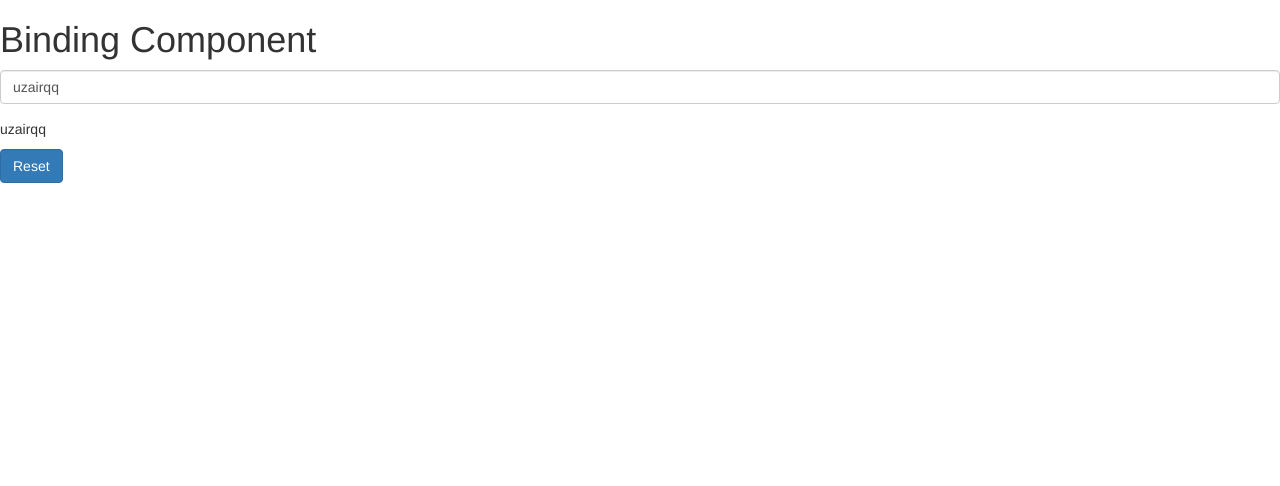
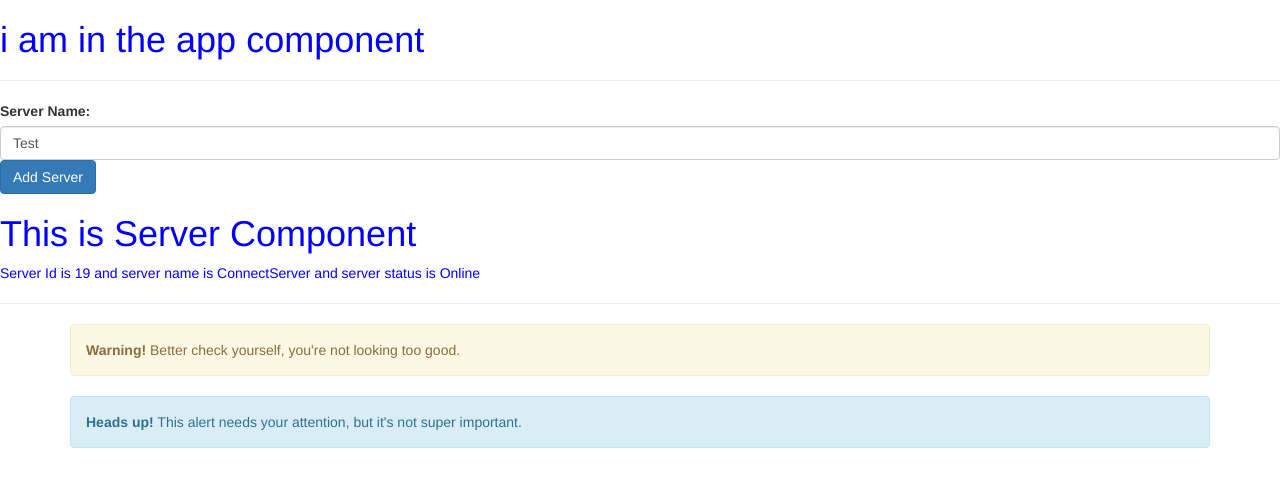
Before and after one commit to uzairqq/Angular-, an Angular app: page / in a window 1280 px wide. Shown: the top 486 px of the page. Built offline with nearby package versions, Linux system fonts and the light colour scheme.

Commit message:
Used NgIf Directive

```diff
--- a/src/app/app.component.html
+++ b/src/app/app.component.html
@@ -1,7 +1,7 @@
-<!--<h1>i am in the app component</h1>-->
-<!--<hr />-->
-<!--<app-servers></app-servers>-->
-<!--<hr />-->
-<!--<app-warning-alert></app-warning-alert>-->
+<h1>i am in the app component</h1>
+<hr />
+<app-servers></app-servers>
+<hr />
+<app-warning-alert></app-warning-alert>
 
-<app-binding-component></app-binding-component>
+<!--<app-binding-component></app-binding-component>-->
--- a/src/app/servers/servers.component.html
+++ b/src/app/servers/servers.component.html
@@ -1,7 +1,8 @@
 <label>Server Name:</label>
 <!--<input type="text" class="form-control" (input)="onUpdateServerName($event)">-->
 <input type="text" class="form-control" [(ngModel)]="serverName">
-{{serverName}}
+<!--{{serverName}}-->
 <button class="btn btn-primary" (click)="onServerConnect()" [disabled]="!allowNewServer">Add Server</button>
-{{serverCreationStatus}}
+<!--{{serverCreationStatus}}-->
+<p *ngIf="serverCreated">Server was created,Server name was {{serverName}}</p>
 <app-server></app-server>
--- a/src/app/servers/servers.component.ts
+++ b/src/app/servers/servers.component.ts
@@ -9,6 +9,7 @@ export class ServersComponent implements OnInit {
     allowNewServer: boolean = false;
     serverCreationStatus: string = "No Server Was Created";
     serverName: string = 'Test';
+    serverCreated: boolean = false;
 
 
     constructor() {
@@ -21,6 +22,7 @@ export class ServersComponent implements OnInit {
     }
 
     onServerConnect() {
+        this.serverCreated=true;
         this.serverCreationStatus = "server created";
     }
 
```
